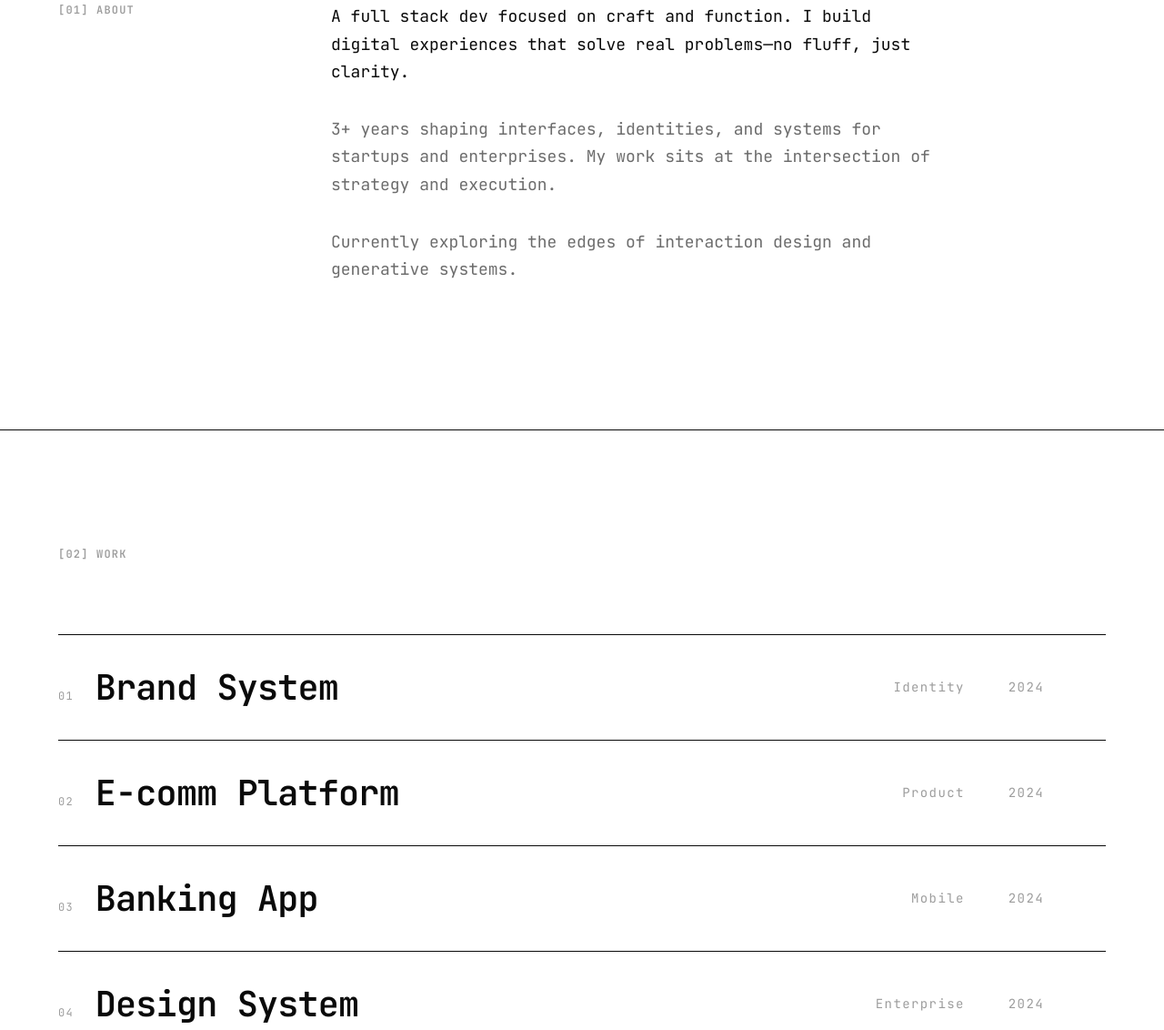
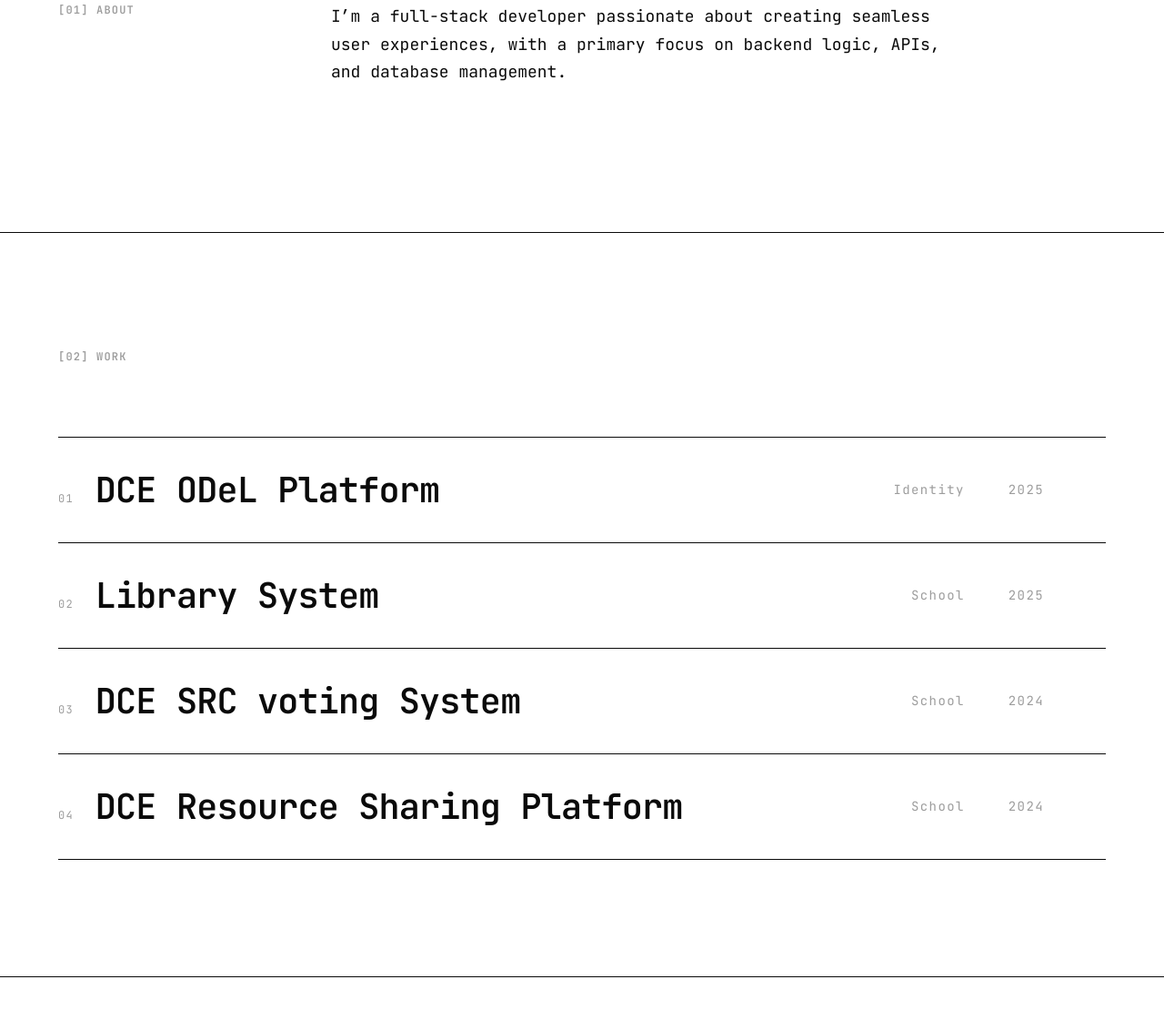
Before and after one commit to Vic073/chiromovictor, a plain HTML site: page index.html in a window 1280 px wide. Shown: the part 926-2058 px from the top of the page at 91% size. Drawn offline with Linux system fonts and the light colour scheme.

Commit message:
Revise personal description and project titles

```diff
--- a/index.html
+++ b/index.html
@@ -471,9 +471,8 @@
                 </div>
                 <div class="section-content">
                     <div class="about-text">
-                        <p>A full stack dev focused on craft and function. I build digital experiences that solve real problems—no fluff, just clarity.</p>
-                        <p>3+ years shaping interfaces, identities, and systems for startups and enterprises. My work sits at the intersection of strategy and execution.</p>
-                        <p>Currently exploring the edges of interaction design and generative systems.</p>
+                        <p>I’m a full-stack developer passionate about creating seamless user experiences, with a primary focus on backend logic, APIs, and database management.</p>
+
                     </div>
                 </div>
             </div>
@@ -494,11 +493,11 @@
                     <div class="project-content">
                         <div class="project-left">
                             <span class="project-number">01</span>
-                            <h3 class="project-title">Brand System</h3>
+                            <h3 class="project-title">DCE ODeL Platform</h3>
                         </div>
                         <div class="project-right">
                             <span class="project-type">Identity</span>
-                            <span class="project-year">2024</span>
+                            <span class="project-year">2025</span>
                             <svg class="project-arrow" fill="none" stroke="currentColor" viewBox="0 0 24 24">
                                 <path stroke-linecap="round" stroke-linejoin="round" stroke-width="2" d="M7 17L17 7M17 7H7M17 7v10"></path>
                             </svg>
@@ -510,11 +509,11 @@
                     <div class="project-content">
                         <div class="project-left">
                             <span class="project-number">02</span>
-                            <h3 class="project-title">E-comm Platform</h3>
+                            <h3 class="project-title">Library System</h3>
                         </div>
                         <div class="project-right">
-                            <span class="project-type">Product</span>
-                            <span class="project-year">2024</span>
+                            <span class="project-type">School</span>
+                            <span class="project-year">2025</span>
                             <svg class="project-arrow" fill="none" stroke="currentColor" viewBox="0 0 24 24">
                                 <path stroke-linecap="round" stroke-linejoin="round" stroke-width="2" d="M7 17L17 7M17 7H7M17 7v10"></path>
                             </svg>
@@ -526,10 +525,10 @@
                     <div class="project-content">
                         <div class="project-left">
                             <span class="project-number">03</span>
-                            <h3 class="project-title">Banking App</h3>
+                            <h3 class="project-title">DCE SRC voting System</h3>
                         </div>
                         <div class="project-right">
-                            <span class="project-type">Mobile</span>
+                            <span class="project-type">School</span>
                             <span class="project-year">2024</span>
                             <svg class="project-arrow" fill="none" stroke="currentColor" viewBox="0 0 24 24">
                                 <path stroke-linecap="round" stroke-linejoin="round" stroke-width="2" d="M7 17L17 7M17 7H7M17 7v10"></path>
@@ -542,10 +541,10 @@
                     <div class="project-content">
                         <div class="project-left">
                             <span class="project-number">04</span>
-                            <h3 class="project-title">Design System</h3>
+                            <h3 class="project-title">DCE Resource Sharing Platform</h3>
                         </div>
                         <div class="project-right">
-                            <span class="project-type">Enterprise</span>
+                            <span class="project-type">School</span>
                             <span class="project-year">2024</span>
                             <svg class="project-arrow" fill="none" stroke="currentColor" viewBox="0 0 24 24">
                                 <path stroke-linecap="round" stroke-linejoin="round" stroke-width="2" d="M7 17L17 7M17 7H7M17 7v10"></path>
@@ -565,7 +564,7 @@
                     <h2>[03] CONTACT</h2>
                 </div>
                 <div class="section-content">
-                    <p class="contact-text">Available for select projects. Let's build something exceptional together.</p>
+                    <p class="contact-text">Available for all projects. Let's build something exceptional together.</p>
 
                     <a href="mailto:hello@sarya.design" class="contact-email">
                         <svg fill="none" stroke="currentColor" viewBox="0 0 24 24">
```
